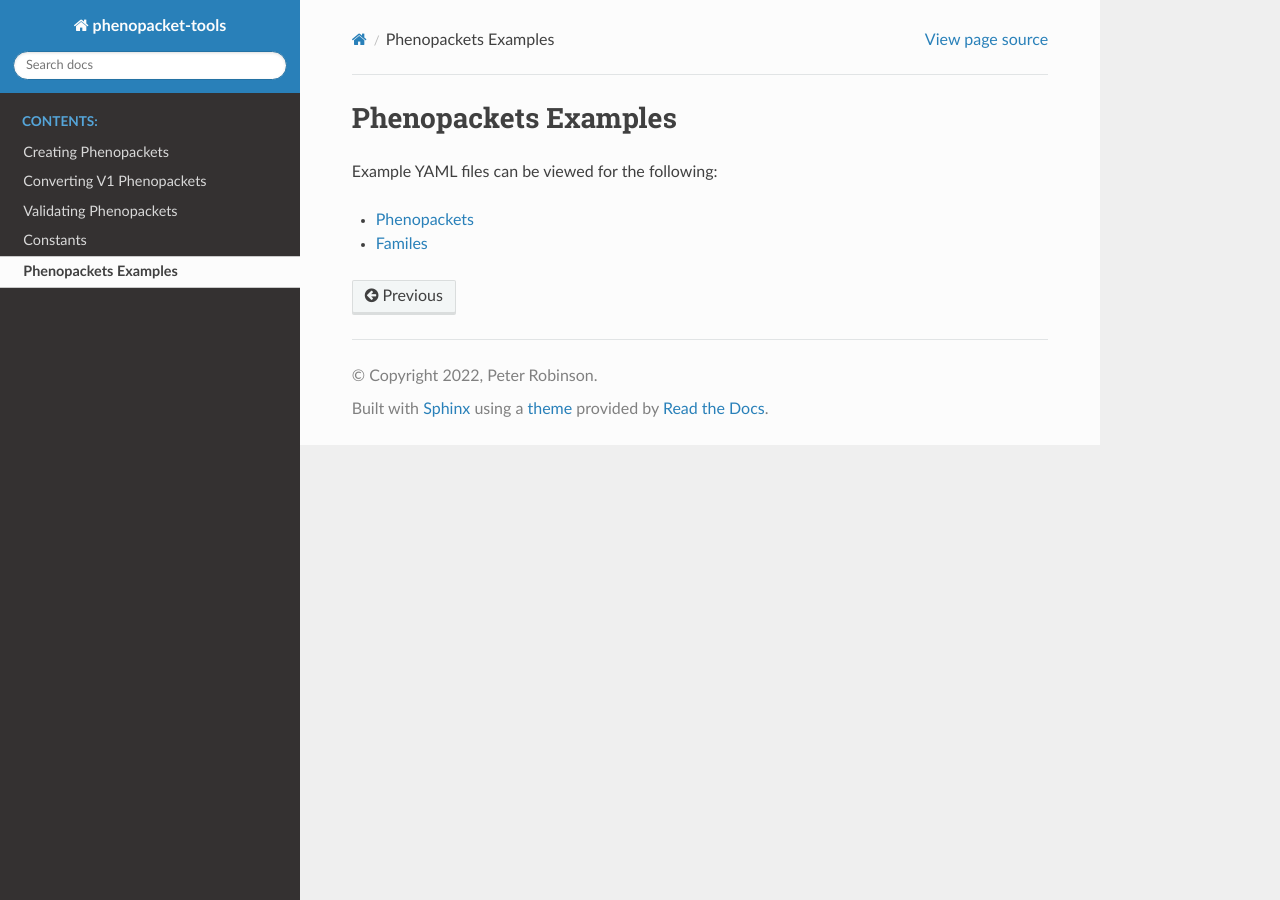
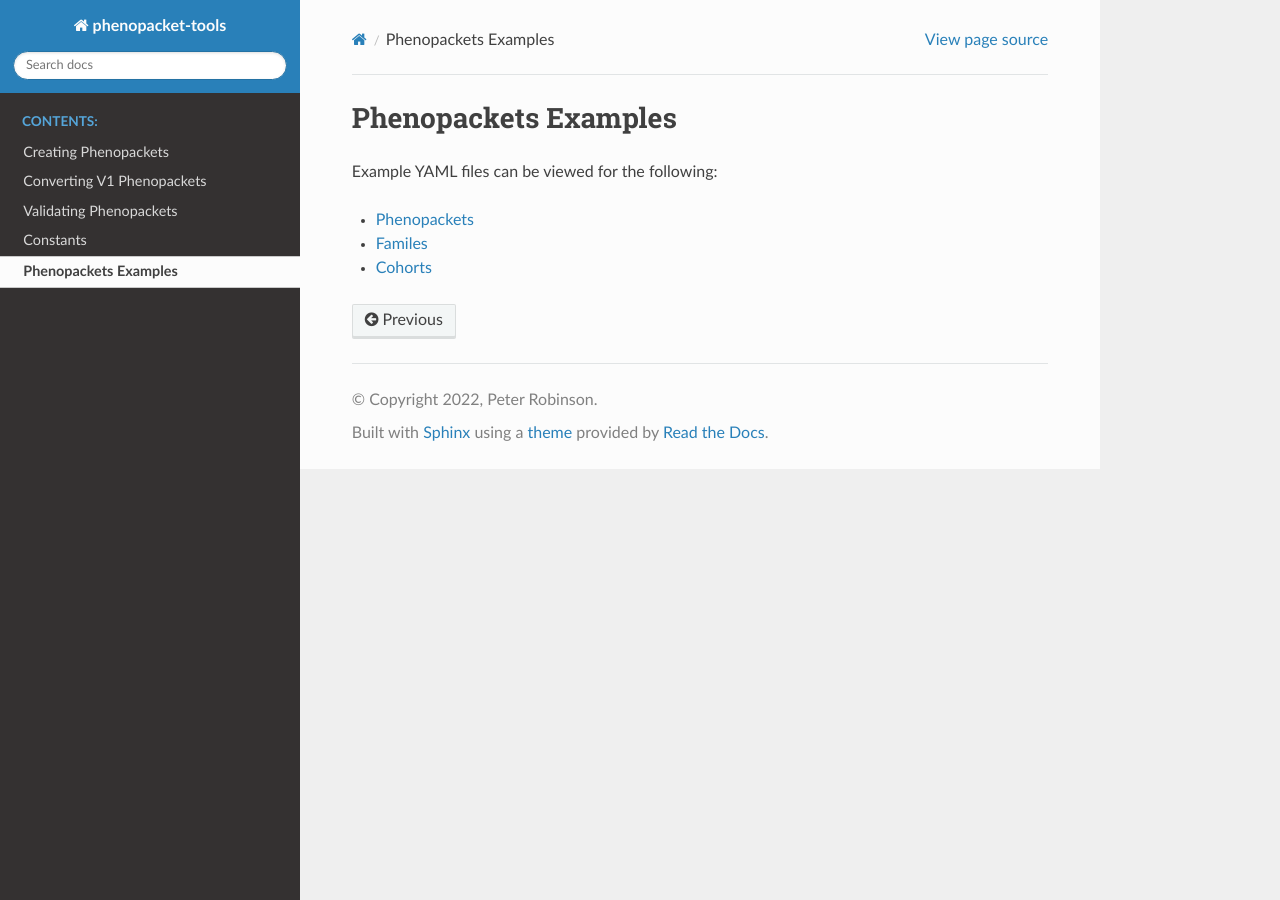
Before and after one commit to phenopackets/phenopacket-tools, a Sphinx documentation site: the page built from docs/examples.rst, in a window 1280 px wide. Built offline with Sphinx 7.4.7 and the Read the Docs theme 2.0.0, drawn with Linux system fonts in a browser that asks for light colours.

Commit message:
added cohorts pointing to examples dir for now

```diff
--- a/docs/examples.rst
+++ b/docs/examples.rst
@@ -8,3 +8,4 @@ Example YAML files can be viewed for the following:
 
 * `Phenopackets <https://github.com/phenopackets/phenopacket-tools/tree/gh-pages/examples/phenopackets>`_
 * `Familes <https://github.com/phenopackets/phenopacket-tools/tree/gh-pages/examples/families>`_
+* `Cohorts <https://github.com/phenopackets/phenopacket-tools/tree/gh-pages/examples/>`_
```
